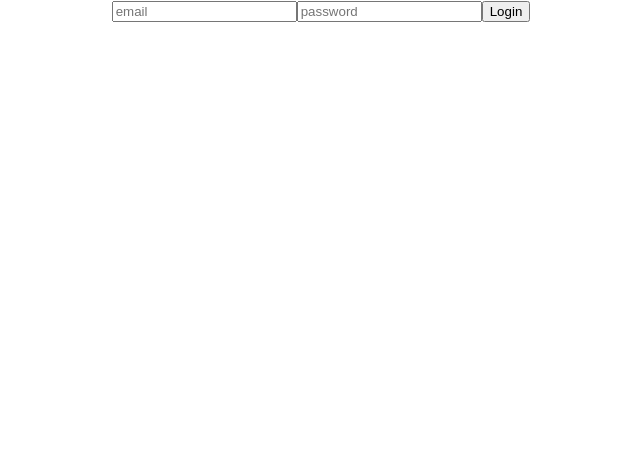
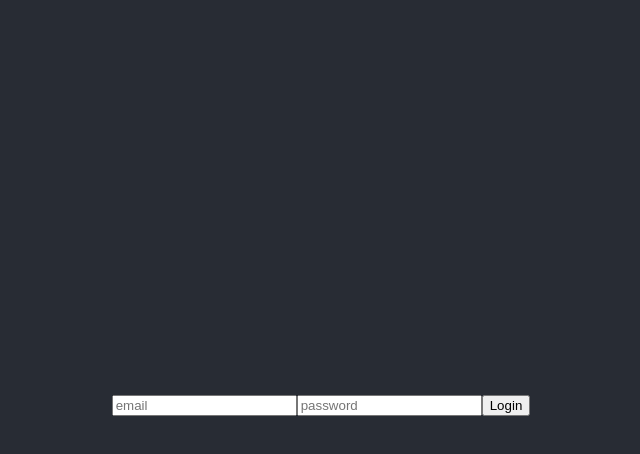
Before and after one commit to loayalsaid1/Testing-ProLearningHub, a React (Create React App) app in the folder front-end/: page / in a window 1280 px wide. Shown: the top 454 px of the page, without its empty margins (319-959 px from the left). Built offline with nearby package versions, Linux system fonts and the light colour scheme.

Commit message:
Add a spinner for loading state

```diff
--- a/front-end/package.json
+++ b/front-end/package.json
@@ -9,6 +9,7 @@
     "@testing-library/user-event": "^13.5.0",
     "react": "^18.3.1",
     "react-dom": "^18.3.1",
+    "react-loader-spinner": "^6.1.6",
     "react-redux": "^9.1.2",
     "react-scripts": "5.0.1",
     "redux": "^5.0.1",
--- a/front-end/src/App.js
+++ b/front-end/src/App.js
@@ -4,6 +4,7 @@ import { useDispatch, useSelector } from 'react-redux';
 import {toggleName } from './redux/actions/helloActionCreators'
 import Login from './components/Login/Login';
 import { logout } from './redux/actions/uiActionCreators';
+import Spinner from './components/utilityComponents/Spinner';
 
 function App() {
   const name = useSelector((state) => state.hello.get('name'));
@@ -13,7 +14,9 @@ function App() {
 
 
   return (
-    <div className="App">
+    <div className="APP">
+      { isLoading && <Spinner /> }
+      <header className="App-header">
         {!isLoggedIn
         ? <Login />
         :(
@@ -26,7 +29,7 @@ function App() {
          </>
         )
         }
-
+      </header>
     </div>
   );
 }
--- /dev/null
+++ b/front-end/src/components/utilityComponents/Spinner.js
@@ -0,0 +1,25 @@
+import React from 'react';
+import { MutatingDots } from 'react-loader-spinner';
+
+export default function Spinner() {
+  const wrapperStyle = {
+    position: 'fixed',
+    top: '10%',
+    left: '50%',
+    margin: '-50px 0 0 -50px',
+  };
+
+  return (
+    <MutatingDots
+      visible={true}
+      height="100"
+      width="100"
+      color="#4fa94d"
+      secondaryColor="#4fa94d"
+      radius="12.5"
+      ariaLabel="mutating-dots-loading"
+      wrapperStyle={wrapperStyle}
+      wrapperClass=""
+    />
+  );
+}
```
Also changed, not shown: 1 other file (tests, documents, lock files or other folders).
